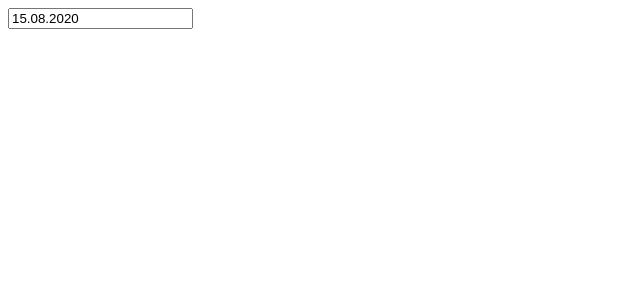
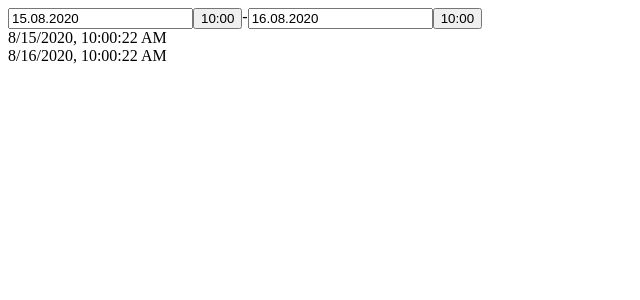
Before and after one commit to alekspot/react-all, a React app: page / in a window 1280 px wide. Shown: the top 300 px of the page, without its empty margins (0-640 px from the left). Built offline with nearby package versions, Linux system fonts and the light colour scheme.

Commit message:
DatePicker range validation

```diff
--- a/package.json
+++ b/package.json
@@ -12,6 +12,7 @@
   "license": "ISC",
   "dependencies": {
     "date-fns": "^2.15.0",
+    "moment": "^2.27.0",
     "react": "^16.13.1",
     "react-datepicker": "^3.1.3",
     "react-dom": "^16.13.1"
--- a/src/components/App.tsx
+++ /dev/null
@@ -1,29 +0,0 @@
-import * as React from 'react';
-import DatePicker, {registerLocale} from 'react-datepicker';
-import ru from 'date-fns/locale/ru';
-registerLocale('ru', ru);
-
-//import 'react-datepicker/dist/react-datepicker.css';
-
-
-export const App: React.FC = () => {
-    const [selected, setDate] = React.useState(new Date())
-
-    const onChange = (date: Date) => setDate(date);
-
-    const ExampleCustomTimeInput = ({ value, onChange }) => (
-        <input
-            value={value}
-            onChange={e => onChange(e.target.value)}
-            style={{ border: 'solid 1px pink' }}
-        />
-    );
-    return (
-        <DatePicker
-            {...{onChange, selected}}
-            locale="ru"
-            showTimeSelect
-            dateFormat="dd.MM.yyyy"
-        />
-    )
-}
--- /dev/null
+++ b/src/components/DatePicker/DateRangePicker.tsx
@@ -0,0 +1,114 @@
+import * as React from 'react';
+import DatePicker, {registerLocale} from 'react-datepicker';
+import ru from 'date-fns/locale/ru';
+import { setHours, setMinutes, getMinutes, isBefore, isSameDay} from 'date-fns';
+registerLocale('ru', ru);
+//import 'react-datepicker/dist/react-datepicker.css';
+
+
+type DatePickerProps = {
+    startDate: Date;
+    setStartDate: React.Dispatch<React.SetStateAction<Date>>;
+    endDate: Date;
+    setEndDate: React.Dispatch<React.SetStateAction<Date>>;
+}
+
+type TimeInputProps = {
+    value?: string;
+    onClick?: () => void
+}
+
+type Ref = HTMLButtonElement;
+
+export const DateRangePicker: React.FC<DatePickerProps> = (props) => {
+
+    const {startDate, setStartDate, endDate, setEndDate} = props;
+
+    const TimeInput = React.forwardRef<Ref, TimeInputProps>(({value, onClick}, ref) => (
+
+        <button className="example-custom-input" ref={ref} onClick={onClick}>
+            {value}
+        </button>
+    ));
+
+    const setValidEndDate = (date: Date) => {
+        if(isBefore(date, startDate )) {
+            setEndDate((setMinutes(startDate, getMinutes(startDate) + 30)))
+        } else {
+            setEndDate(date)
+        }
+    }
+
+    const setValidStartDate = (date: Date) => {
+        if(isBefore(endDate, date )) {
+            setEndDate((setMinutes(date, getMinutes(date) + 30)))
+        }
+        setStartDate(date);
+    }
+
+    const setMaxTime = () => {
+        if(isSameDay(startDate, endDate)){
+            return setMinutes(startDate, getMinutes(startDate) + 30)
+        }
+        return setHours(setMinutes(endDate, 0), 10)
+    }
+
+    const timepicker = {
+        showTimeSelect: true,
+        showTimeSelectOnly: true,
+        timeIntervals: 30,
+        dateFormat:'HH:mm',
+        timeFormat:'HH:mm',
+        startDate: startDate,
+        endDate: endDate
+
+    }
+
+    const datepicker = {
+        locale: 'ru',
+        dateFormat: 'dd.MM.yyyy',
+        startDate:startDate,
+        endDate:endDate
+    }
+
+    return (
+        <div className="d-flex">
+            <DatePicker
+                {...datepicker}
+                selected={startDate}
+                onChange={(date: Date) => setValidStartDate(date)}
+                selectsStart
+                maxDate={endDate}
+
+            />
+            <DatePicker
+                {...timepicker}
+                minTime={setHours(setMinutes(startDate, 0), 10)}
+                maxTime={setHours(setMinutes(startDate, 0), 18)}
+                minDate={startDate}
+                selected={startDate}
+                onChange={(date: Date) => setValidStartDate(date)}
+                customInput={<TimeInput /> }
+                selectsStart
+            />
+            <span>-</span>
+            <DatePicker
+                {...datepicker}
+                selected={endDate}
+                onChange={(date: Date) => setValidEndDate(date)}
+                selectsEnd
+                minDate={startDate}
+            />
+            <DatePicker
+                {...timepicker}
+                minTime={setMaxTime()}
+                maxTime={setHours(setMinutes(endDate, 0), 18)}
+                selected={endDate}
+                onChange={(date: Date) => setValidEndDate(date)}
+                customInput={<TimeInput /> }
+                selectsEnd
+            />
+        </div>
+
+    )
+}
--- /dev/null
+++ b/src/components/DatePicker/DateRangePickerContainer.tsx
@@ -0,0 +1,21 @@
+import * as React from 'react';
+import {DateRangePicker} from './DateRangePicker'
+import {setHours, setMinutes} from 'date-fns';
+
+export const DateRangePickerContainer: React.FC = () => {
+
+    const today = setHours(setMinutes(new Date, 0), 10);
+    const tomorrow = new Date(new Date().setDate(new Date().getDate() + 1))
+    const [startDate, setStartDate] = React.useState(setHours(setMinutes(today, 0),10));
+    const [endDate, setEndDate] = React.useState(setHours(setMinutes(tomorrow, 0),10));
+
+
+    return <div>
+
+        <DateRangePicker {...{startDate, setStartDate, endDate, setEndDate}}/>
+        {startDate.toLocaleString()}
+        <br/>
+        {endDate.toLocaleString()}
+    </div>
+
+}
--- /dev/null
+++ b/src/components/DatePicker/datepicker.scss
@@ -0,0 +1,21 @@
+@import 'react-datepicker/dist/react-datepicker.css';
+.react-datepicker--time-only {
+    &, & * {
+        border-radius: 0 !important;
+    }
+    .react-datepicker__triangle,
+    .react-datepicker__header--time {
+        display: none;
+    }
+
+    .react-datepicker__time-list-item {
+        height: auto !important;
+        &--disabled {
+            display: none;
+        }
+    }
+
+}
+.d-flex {
+    display: flex;
+}
--- a/src/index.tsx
+++ b/src/index.tsx
@@ -1,12 +1,10 @@
 import * as React from 'react';
 import * as ReactDOM from 'react-dom';
-import { App } from './components/App';
+import { DateRangePickerContainer } from './components/DatePicker/DateRangePickerContainer';
 import './scss/index.scss'
 
-
 function render() {
-    ReactDOM.render(<App/>, document.getElementById('app'));
+    ReactDOM.render(<DateRangePickerContainer/>, document.getElementById('app'));
 }
 
-
 render()
--- a/src/scss/index.scss
+++ b/src/scss/index.scss
@@ -1 +1 @@
-@import 'react-datepicker/dist/react-datepicker.css';
+@import '../components/DatePicker/datepicker.scss'
```
Also changed, not shown: .eslintrc.js, webpack.optimization.js (indentation only), 1 other file (tests, documents, lock files or other folders).
